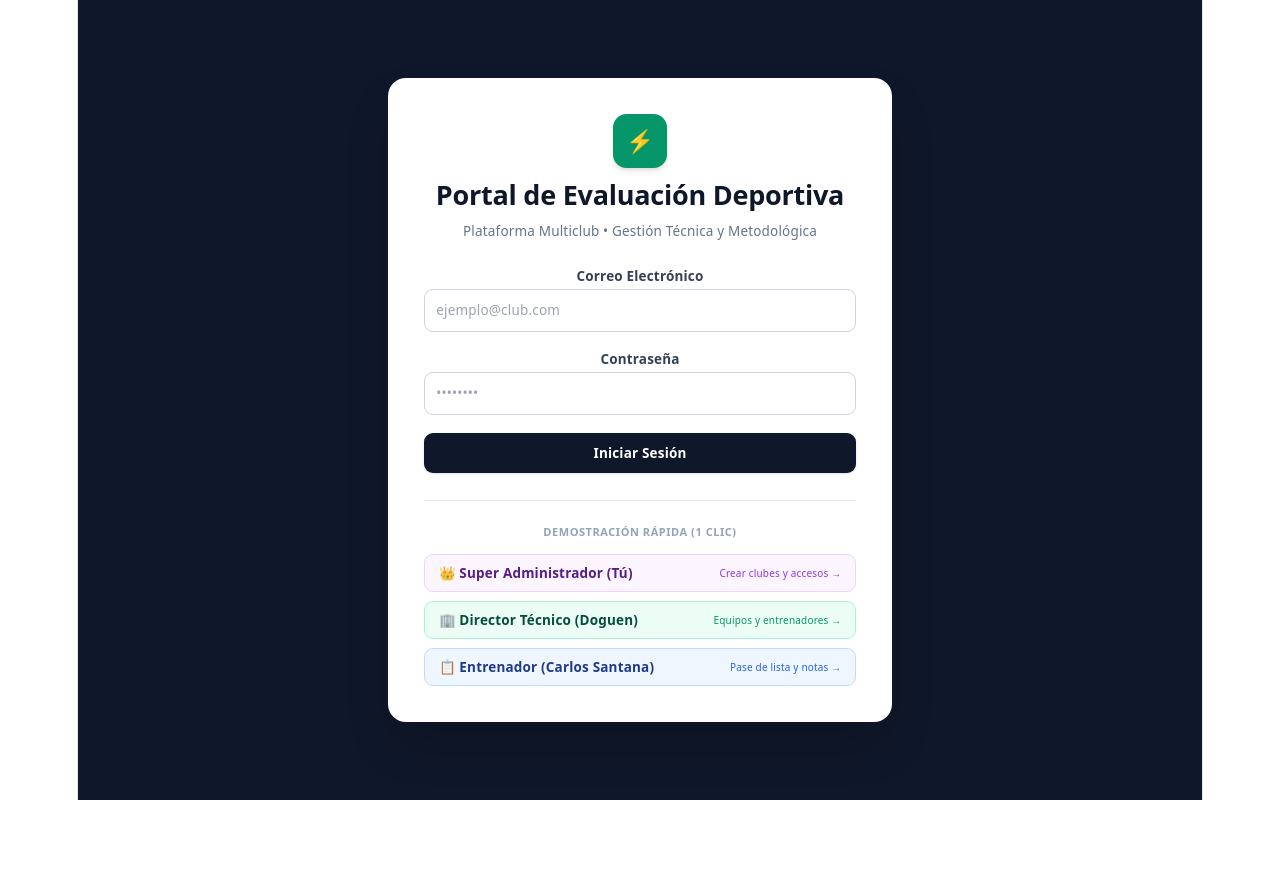
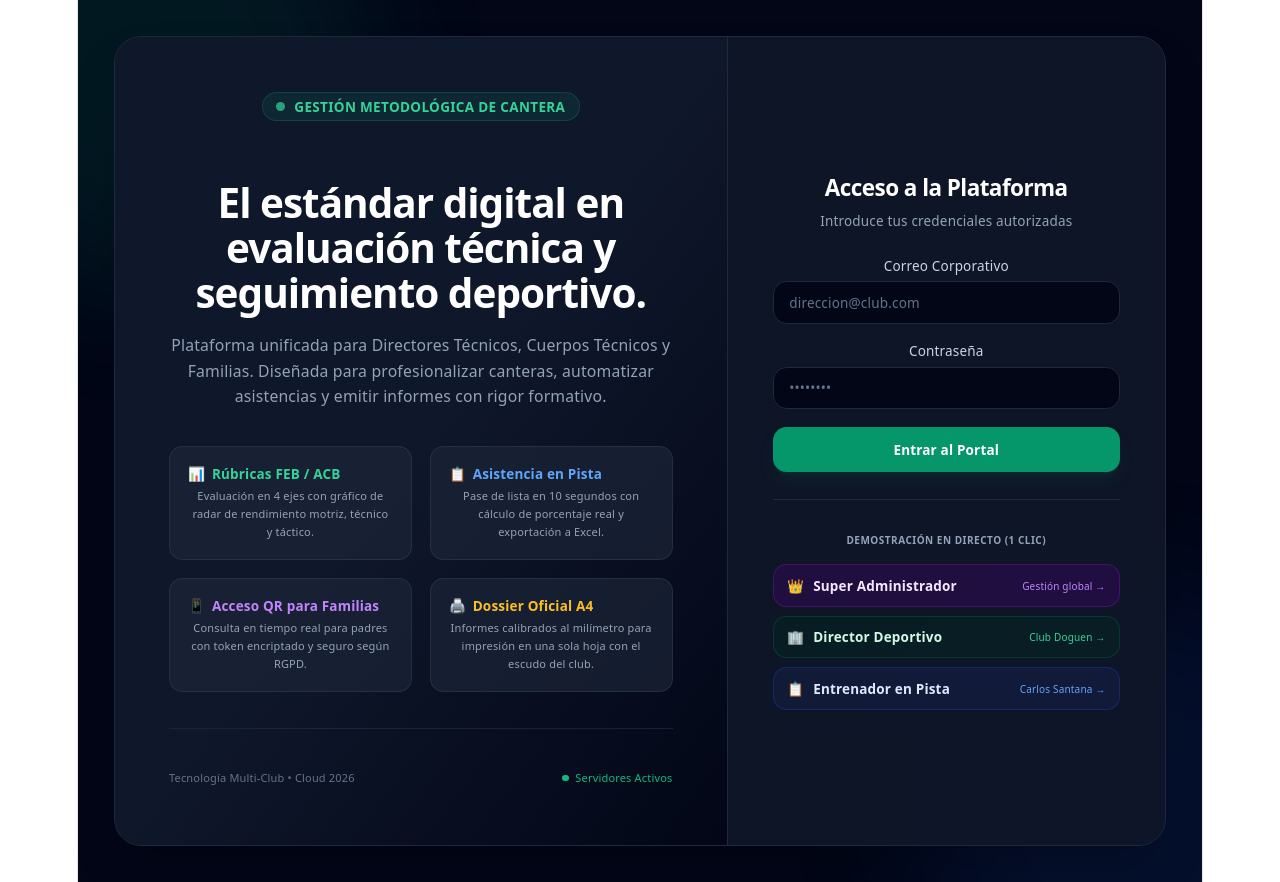
Before and after one commit to javierleoncabrera-cmyk/EVACULACION-CLUBs, a React (Vite) app: page / in a window 1280 px wide. Before the commit the page ends 800 px from the top, so only its background shows below. Built offline with nearby package versions, Linux system fonts and the light colour scheme.

Commit message:
update 5.0

```diff
--- a/src/App.tsx
+++ b/src/App.tsx
@@ -699,7 +699,9 @@ export default function App() {
   const publicFamilyUrl = `https://evaculacion-clu-bs.vercel.app/?token=${jugadorSeleccionado?.tokenPublico || 'sec_8f9a2b1c4e7d'}`;
   const qrCodeUrl = `https://api.qrserver.com/v1/create-qr-code/?size=220x220&data=${encodeURIComponent(publicFamilyUrl)}`;
 
-  // VISTA PÚBLICA FAMILIAS (QR)
+  // ==========================================
+  // VISTA PÚBLICA PARA FAMILIAS (QR)
+  // ==========================================
   if (publicToken) {
     let jugadorPublico: Player | undefined;
     let equipoPublico: Team | undefined;
@@ -818,90 +820,190 @@ export default function App() {
     );
   }
 
-  // VISTA: LOGIN
+  // ==========================================
+  // VISTA: PORTADA / LOGIN PROFESIONAL
+  // ==========================================
   if (!sessionUser) {
     return (
-      <div className="min-h-screen bg-slate-900 flex items-center justify-center p-4 font-sans">
-        <div className="bg-white rounded-2xl shadow-2xl p-8 max-w-md w-full space-y-6">
-          <div className="text-center space-y-2">
-            <div className="w-12 h-12 bg-emerald-600 rounded-xl mx-auto flex items-center justify-center text-white font-bold text-xl shadow-md">
-              ⚡
-            </div>
-            <h2 className="text-2xl font-bold text-slate-900">Portal de Evaluación Deportiva</h2>
-            <p className="text-xs text-slate-500">Plataforma Multiclub • Gestión Técnica y Metodológica</p>
+      <div className="min-h-screen bg-slate-950 text-slate-100 flex items-center justify-center p-4 sm:p-6 lg:p-8 font-sans relative overflow-hidden">
+        {/* Luces ambientales de fondo */}
+        <div className="absolute -top-32 -left-32 w-96 h-96 bg-emerald-500/10 rounded-full blur-3xl pointer-events-none" />
+        <div className="absolute -bottom-32 -right-32 w-96 h-96 bg-blue-600/10 rounded-full blur-3xl pointer-events-none" />
+
+        <div className="max-w-5xl w-full grid grid-cols-1 lg:grid-cols-12 bg-slate-900/90 border border-slate-800 rounded-3xl shadow-2xl overflow-hidden backdrop-blur-xl relative z-10">
+
+          {/* Columna Izquierda: Branding, Metodología y Autoridad */}
+          <div className="lg:col-span-7 p-8 sm:p-12 flex flex-col justify-between border-b lg:border-b-0 lg:border-r border-slate-800 bg-gradient-to-br from-slate-900 via-slate-900 to-slate-950">
+            <div>
+              <div className="inline-flex items-center space-x-2 bg-emerald-500/10 border border-emerald-500/20 px-3 py-1 rounded-full text-emerald-400 text-xs font-semibold tracking-wide uppercase mb-6">
+                <span className="w-2 h-2 rounded-full bg-emerald-400 animate-pulse" />
+                <span>Gestión Metodológica de Cantera</span>
+              </div>
+
+              <h1 className="text-3xl sm:text-4xl font-extrabold text-white tracking-tight leading-tight mb-4">
+                El estándar digital en evaluación técnica y seguimiento deportivo.
+              </h1>
+
+              <p className="text-slate-400 text-sm leading-relaxed mb-8">
+                Plataforma unificada para Directores Técnicos, Cuerpos Técnicos y Familias. Diseñada para profesionalizar canteras, automatizar asistencias y emitir informes con rigor formativo.
+              </p>
+
+              {/* Módulos Destacados */}
+              <div className="grid grid-cols-1 sm:grid-cols-2 gap-4 text-xs">
+                <div className="bg-slate-800/60 border border-slate-700/50 p-4 rounded-xl">
+                  <div className="text-emerald-400 font-bold mb-1 flex items-center space-x-1.5">
+                    <span>📊</span>
+                    <span>Rúbricas FEB / ACB</span>
+                  </div>
+                  <p className="text-slate-400 text-[11px] leading-relaxed">
+                    Evaluación en 4 ejes con gráfico de radar de rendimiento motriz, técnico y táctico.
+                  </p>
+                </div>
+
+                <div className="bg-slate-800/60 border border-slate-700/50 p-4 rounded-xl">
+                  <div className="text-blue-400 font-bold mb-1 flex items-center space-x-1.5">
+                    <span>📋</span>
+                    <span>Asistencia en Pista</span>
+                  </div>
+                  <p className="text-slate-400 text-[11px] leading-relaxed">
+                    Pase de lista en 10 segundos con cálculo de porcentaje real y exportación a Excel.
+                  </p>
+                </div>
+
+                <div className="bg-slate-800/60 border border-slate-700/50 p-4 rounded-xl">
+                  <div className="text-purple-400 font-bold mb-1 flex items-center space-x-1.5">
+                    <span>📱</span>
+                    <span>Acceso QR para Familias</span>
+                  </div>
+                  <p className="text-slate-400 text-[11px] leading-relaxed">
+                    Consulta en tiempo real para padres con token encriptado y seguro según RGPD.
+                  </p>
+                </div>
+
+                <div className="bg-slate-800/60 border border-slate-700/50 p-4 rounded-xl">
+                  <div className="text-amber-400 font-bold mb-1 flex items-center space-x-1.5">
+                    <span>🖨️</span>
+                    <span>Dossier Oficial A4</span>
+                  </div>
+                  <p className="text-slate-400 text-[11px] leading-relaxed">
+                    Informes calibrados al milímetro para impresión en una sola hoja con el escudo del club.
+                  </p>
+                </div>
+              </div>
+            </div>
+
+            <div className="pt-8 mt-8 border-t border-slate-800/80 flex items-center justify-between text-[11px] text-slate-500">
+              <span>Tecnología Multi-Club &bull; Cloud 2026</span>
+              <span className="text-emerald-500 font-medium flex items-center gap-1.5">
+                <span className="w-1.5 h-1.5 rounded-full bg-emerald-500" /> Servidores Activos
+              </span>
+            </div>
+          </div>
+
+          {/* Columna Derecha: Tarjeta de Acceso y Demostración */}
+          <div className="lg:col-span-5 p-8 sm:p-10 flex flex-col justify-center bg-slate-900/40">
+            <div className="max-w-sm mx-auto w-full space-y-6">
+
+              <div>
+                <h2 className="text-xl font-bold text-white tracking-tight">Acceso a la Plataforma</h2>
+                <p className="text-xs text-slate-400 mt-1">Introduce tus credenciales autorizadas</p>
               </div>
 
               {authError && (
-            <div className="bg-rose-50 border border-rose-200 text-rose-700 text-xs p-3 rounded-lg">
+                <div className="bg-rose-500/10 border border-rose-500/20 text-rose-300 text-xs p-3 rounded-xl">
                   {authError}
                 </div>
               )}
 
               <form onSubmit={handleLogin} className="space-y-4 text-xs">
                 <div>
-              <label className="block font-semibold text-slate-700 mb-1">Correo Electrónico</label>
+                  <label className="block text-slate-300 font-medium mb-1.5">Correo Corporativo</label>
                   <input
                     type="email"
                     required
-                placeholder="ejemplo@club.com"
+                    placeholder="direccion@club.com"
                     value={authEmail}
                     onChange={(e) => setAuthEmail(e.target.value)}
-                className="w-full border border-slate-300 rounded-lg p-2.5 focus:outline-none focus:border-emerald-500"
+                    className="w-full bg-slate-950 border border-slate-800 rounded-xl px-3.5 py-2.5 text-white placeholder-slate-500 focus:outline-none focus:border-emerald-500 focus:ring-1 focus:ring-emerald-500 transition"
                   />
                 </div>
-            <div>
-              <label className="block font-semibold text-slate-700 mb-1">Contraseña</label>
+
+                <div>
+                  <label className="block text-slate-300 font-medium mb-1.5">Contraseña</label>
                   <input
                     type="password"
                     required
                     placeholder="••••••••"
                     value={authPass}
                     onChange={(e) => setAuthPass(e.target.value)}
-                className="w-full border border-slate-300 rounded-lg p-2.5 focus:outline-none focus:border-emerald-500"
+                    className="w-full bg-slate-950 border border-slate-800 rounded-xl px-3.5 py-2.5 text-white placeholder-slate-500 focus:outline-none focus:border-emerald-500 focus:ring-1 focus:ring-emerald-500 transition"
                   />
                 </div>
+
                 <button
                   type="submit"
-              className="w-full bg-slate-900 hover:bg-slate-800 text-white font-semibold py-2.5 rounded-lg shadow transition"
-            >
-              Iniciar Sesión
+                  className="w-full bg-emerald-600 hover:bg-emerald-500 text-white font-semibold py-3 rounded-xl shadow-lg shadow-emerald-900/30 transition text-xs"
+                >
+                  Entrar al Portal
                 </button>
               </form>
 
-          <div className="pt-4 border-t border-slate-200 space-y-2">
-            <p className="text-[11px] font-bold uppercase text-slate-400 text-center tracking-wider">Demostración Rápida (1 Clic)</p>
+              {/* Acceso Rápido para Demostraciones a Clubes */}
+              <div className="pt-6 border-t border-slate-800 space-y-2.5">
+                <p className="text-[10px] font-bold uppercase tracking-wider text-slate-400 text-center">
+                  Demostración en Directo (1 Clic)
+                </p>
+
                 <div className="space-y-2">
                   <button
                     type="button"
                     onClick={() => handleDemoLogin('SUPER_ADMIN')}
-                className="w-full bg-purple-50 hover:bg-purple-100 text-purple-900 border border-purple-200 text-xs py-2 rounded-lg font-semibold flex items-center justify-between px-3 transition"
-              >
-                <span>👑 Super Administrador (Tú)</span>
-                <span className="text-[10px] text-purple-600 font-normal">Crear clubes y accesos →</span>
-              </button>
+                    className="w-full bg-purple-950/40 hover:bg-purple-900/50 border border-purple-800/40 text-purple-200 text-xs py-2.5 px-3 rounded-xl font-medium flex items-center justify-between transition group"
+                  >
+                    <span className="flex items-center gap-2">
+                      <span>👑</span>
+                      <span className="font-semibold text-purple-100">Super Administrador</span>
+                    </span>
+                    <span className="text-[10px] text-purple-400 group-hover:text-purple-300">Gestión global &rarr;</span>
+                  </button>
+
                   <button
                     type="button"
                     onClick={() => handleDemoLogin('DIRECTOR')}
-                className="w-full bg-emerald-50 hover:bg-emerald-100 text-emerald-900 border border-emerald-200 text-xs py-2 rounded-lg font-semibold flex items-center justify-between px-3 transition"
-              >
-                <span>🏢 Director Técnico (Doguen)</span>
-                <span className="text-[10px] text-emerald-600 font-normal">Equipos y entrenadores →</span>
-              </button>
+                    className="w-full bg-emerald-950/40 hover:bg-emerald-900/50 border border-emerald-800/40 text-emerald-200 text-xs py-2.5 px-3 rounded-xl font-medium flex items-center justify-between transition group"
+                  >
+                    <span className="flex items-center gap-2">
+                      <span>🏢</span>
+                      <span className="font-semibold text-emerald-100">Director Deportivo</span>
+                    </span>
+                    <span className="text-[10px] text-emerald-400 group-hover:text-emerald-300">Club Doguen &rarr;</span>
+                  </button>
+
                   <button
                     type="button"
                     onClick={() => handleDemoLogin('ENTRENADOR')}
-                className="w-full bg-blue-50 hover:bg-blue-100 text-blue-900 border border-blue-200 text-xs py-2 rounded-lg font-semibold flex items-center justify-between px-3 transition"
-              >
-                <span>📋 Entrenador (Carlos Santana)</span>
-                <span className="text-[10px] text-blue-600 font-normal">Pase de lista y notas →</span>
-              </button>
-            </div>
-          </div>
+                    className="w-full bg-blue-950/40 hover:bg-blue-900/50 border border-blue-800/40 text-blue-200 text-xs py-2.5 px-3 rounded-xl font-medium flex items-center justify-between transition group"
+                  >
+                    <span className="flex items-center gap-2">
+                      <span>📋</span>
+                      <span className="font-semibold text-blue-100">Entrenador en Pista</span>
+                    </span>
+                    <span className="text-[10px] text-blue-400 group-hover:text-blue-300">Carlos Santana &rarr;</span>
+                  </button>
+                </div>
+              </div>
+
+            </div>
+          </div>
+
         </div>
       </div>
     );
   }
 
+  // ==========================================
+  // VISTA: APLICACIÓN PRINCIPAL
+  // ==========================================
   return (
     <div className="min-h-screen bg-slate-100 text-slate-900 pb-16 font-sans print:bg-white print:pb-0 print:p-0 print:min-h-0">
       <style>{`
```
Lines whose indentation alone changed are shown as unchanged.
